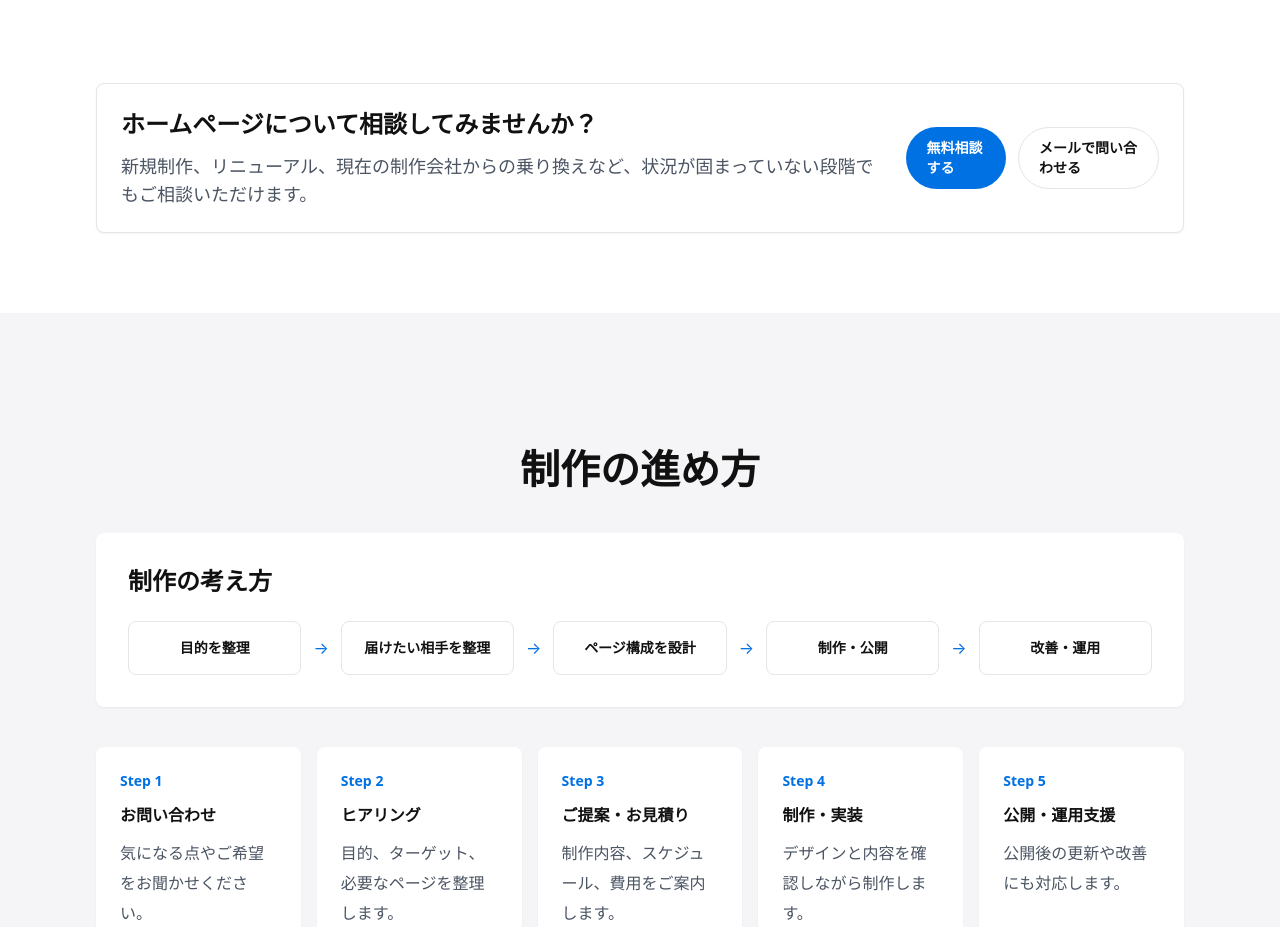
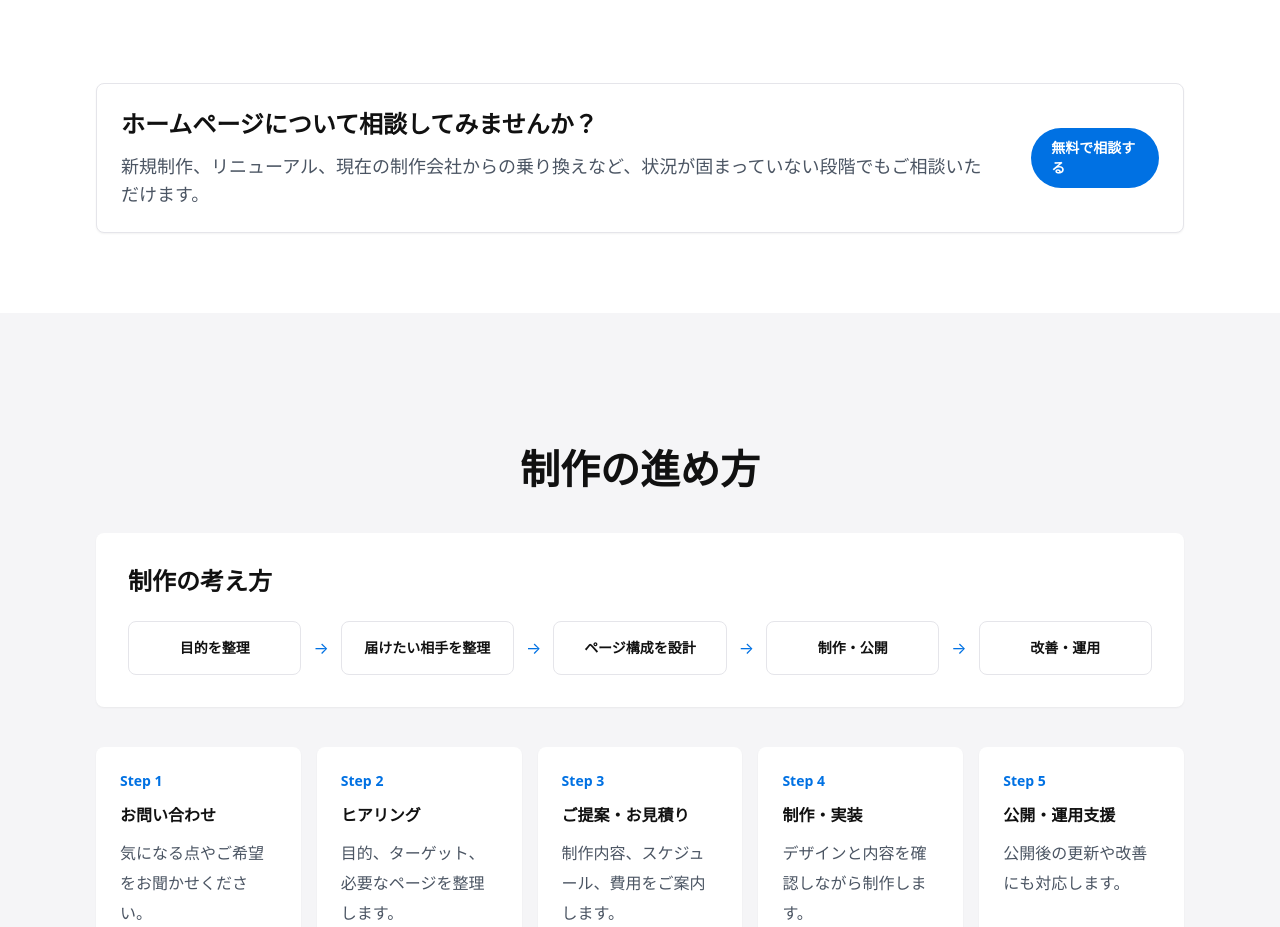
Before and after one commit to iwamitsuco/officialSite, a Next.js app: page /services/website in a window 1280 px wide. Shown: the part 4400-5327 px from the top of the page. Built offline with nearby package versions, Linux system fonts and the light colour scheme.

Commit message:
Simplify website service CTA

```diff
--- a/components/sections/ServiceDetailPage.tsx
+++ b/components/sections/ServiceDetailPage.tsx
@@ -361,13 +361,7 @@ function WebsiteMidCta({ variant }: { variant: "compact" | "card" }) {
               className="inline-flex min-h-11 items-center justify-center rounded-full bg-apple-blue px-5 py-2.5 text-sm font-semibold text-white transition hover:bg-blue-600 focus-visible:outline focus-visible:outline-2 focus-visible:outline-offset-2 focus-visible:outline-apple-blue"
               href="/contact"
             >
-              無料相談する
-            </Link>
-            <Link
-              className="inline-flex min-h-11 items-center justify-center rounded-full border border-apple-border bg-white px-5 py-2.5 text-sm font-semibold text-apple-text transition hover:border-apple-blue hover:text-apple-blue focus-visible:outline focus-visible:outline-2 focus-visible:outline-offset-2 focus-visible:outline-apple-blue"
-              href="/contact"
-            >
-              メールで問い合わせる
+              無料で相談する
             </Link>
           </div>
         </div>
```
